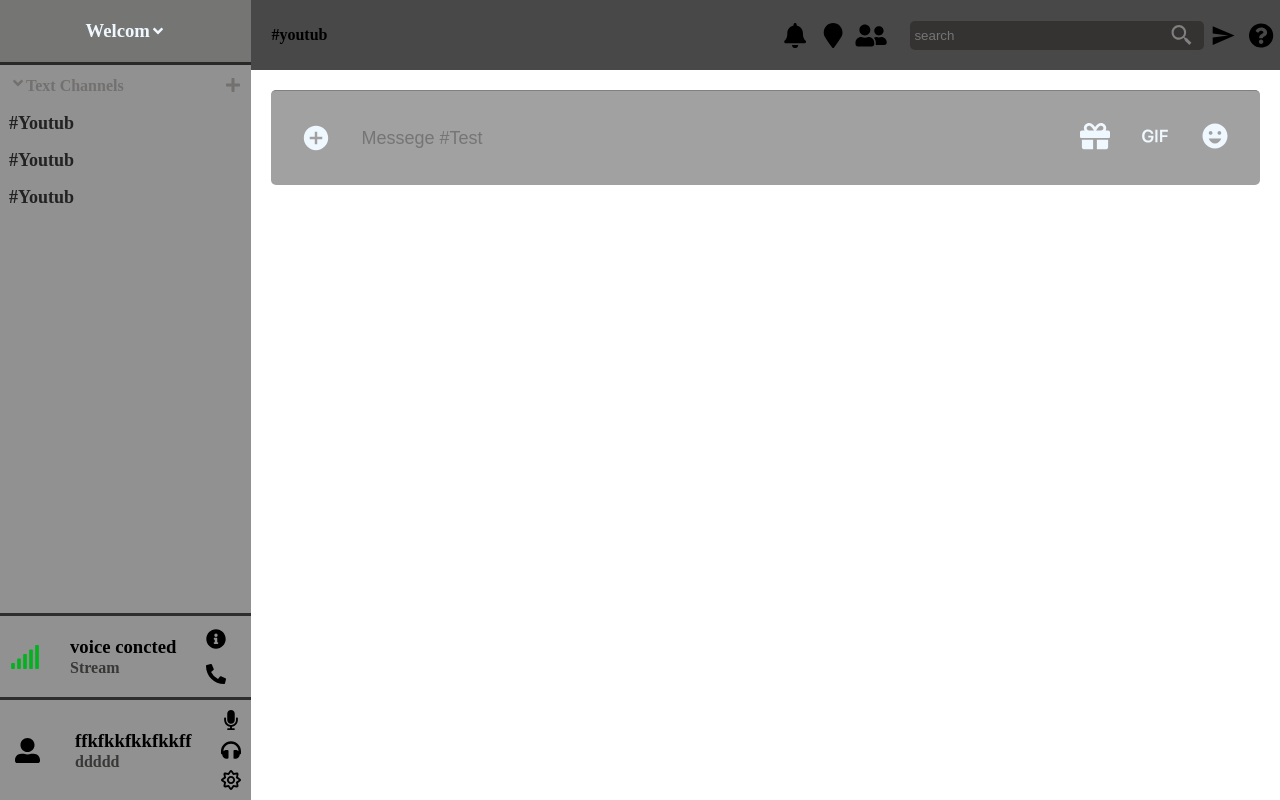
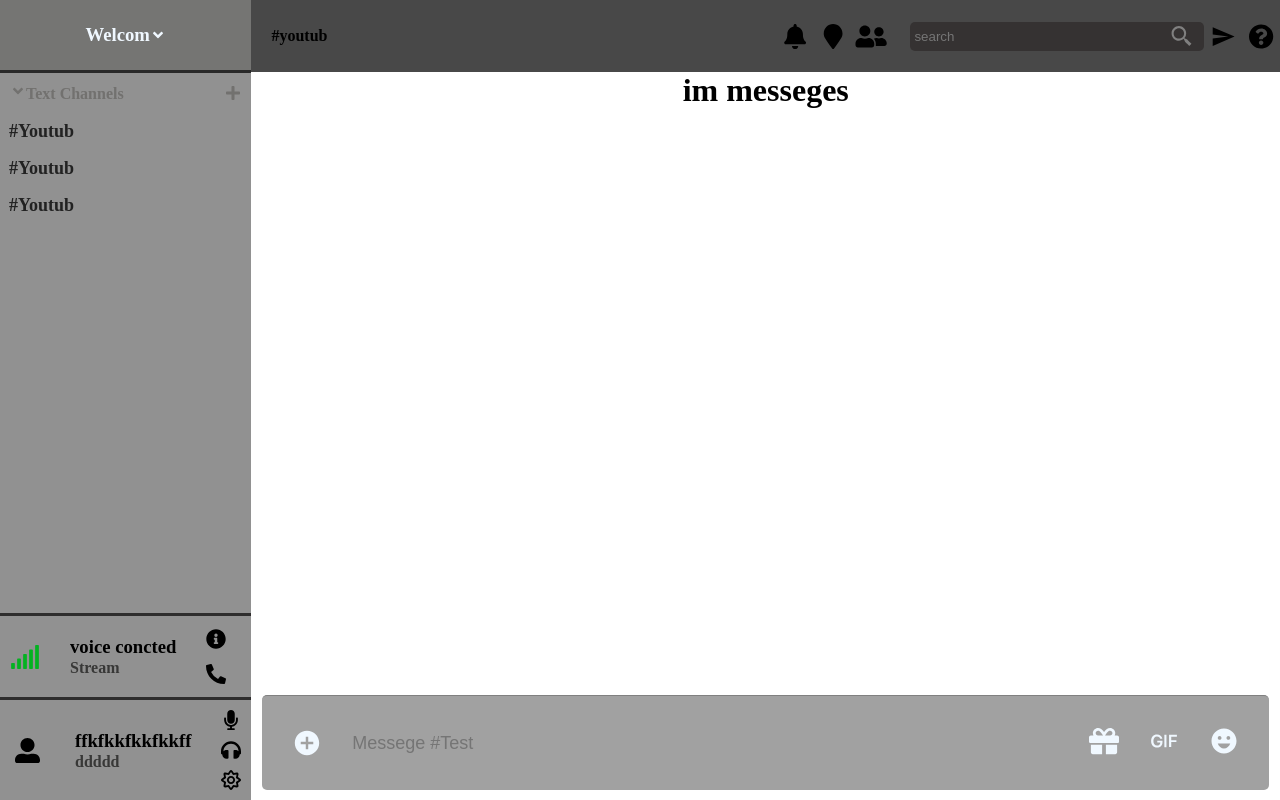
Before and after one commit to Alibentiba/descrd, a React (Create React App) app: page / in a window 1280 px wide. Built offline with nearby package versions, Linux system fonts and the light colour scheme.

Commit message:
ad css flex

```diff
--- a/src/Chat/Chat.css
+++ b/src/Chat/Chat.css
@@ -1,5 +1,9 @@
 .Chat{
     width:100% ;
+    display: flex;
+    align-items: center;
+    justify-content: space-between;
+    flex-direction: column;
 }
 .Chat_input{
     display: flex;
@@ -7,9 +11,11 @@
     align-items: center;
     padding: 15px;
     border-radius: 5px;
-    margin: 20px;
+    margin: 10px;
     border-top: 1px solid gray;
     background-color: rgb(161, 161, 161);
+    width: 95%;
+
 }
 .Chat_msg{
     flex: 1;
@@ -23,6 +29,7 @@ outline-width: 0;
 color: beige;
 font-size: large;
 width: 90%;
+height: 4%;
 
 }
 .Chat_input > form{
--- a/src/Chat/Chat.jsx
+++ b/src/Chat/Chat.jsx
@@ -24,6 +24,7 @@ const Chat = () => {
         <input type="text" placeholder={`Messege #Test`} />
         <button className='Chat-buton' type='submit'  >Send Messge</button>
         </form>
+
         <div className='input_icons'>
        <FaGift className='Chat_icons'/>
        <AiOutlineGif className='Chat_icons'/>
--- a/src/Chat/Chatheader.css
+++ b/src/Chat/Chatheader.css
@@ -1,9 +1,9 @@
 .chatheader{
     display: flex;
-    flex: 1;
+    /* flex: 1; */
     margin-top: 0;
     width: 100%;
-    height: 70px;
+    height: 72px;
     background-color: rgb(72, 72, 72);
 }
 .chatheader_left{
@@ -19,7 +19,6 @@
     align-items: center;
     width: 50%;
     justify-content: flex-start;
-    /* gap: 40px; */
 }
 
 .Chat_search {
@@ -49,5 +48,6 @@ width: 40px;
 height: 25px;
 }
 .chatheader_right_icon:hover{
+
 color: aliceblue;
 }
--- a/src/Messeg/Messege.jsx
+++ b/src/Messeg/Messege.jsx
@@ -4,7 +4,7 @@ import React from 'react'
 export const Messege = () => {
   return (
     <div className='Messge'>
-
+        <h1>im messeges</h1>
     </div>
   )
 }
--- a/src/Sidbar/Sidbar.css
+++ b/src/Sidbar/Sidbar.css
@@ -13,7 +13,7 @@ justify-content: center;
 padding: 20px;
 background-color: rgb(117, 117, 115);
 border-bottom: solid 3px rgb(41, 41, 41);
-
+height: 30px;
 }
 .Sidbar_header{
     display: flex;
```
